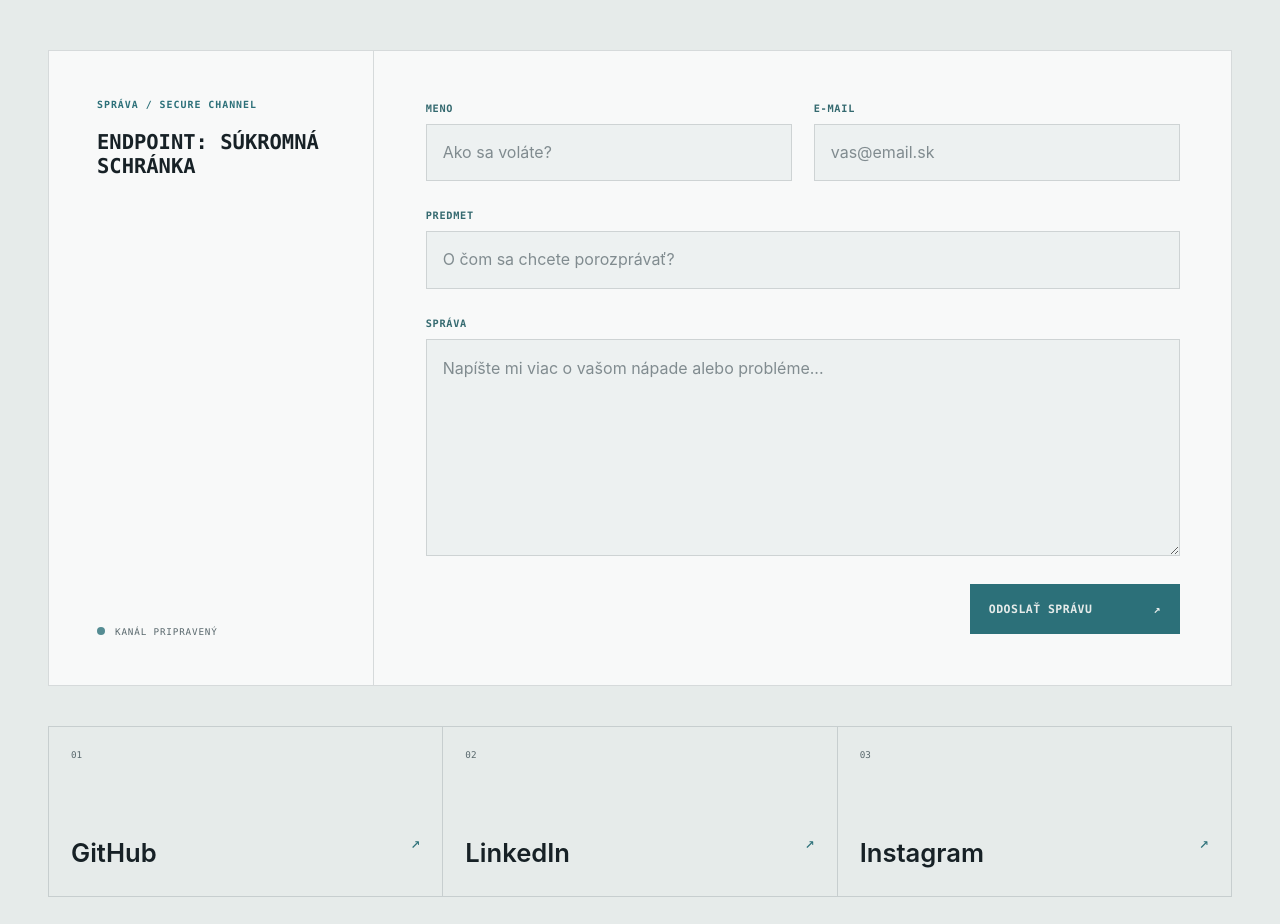
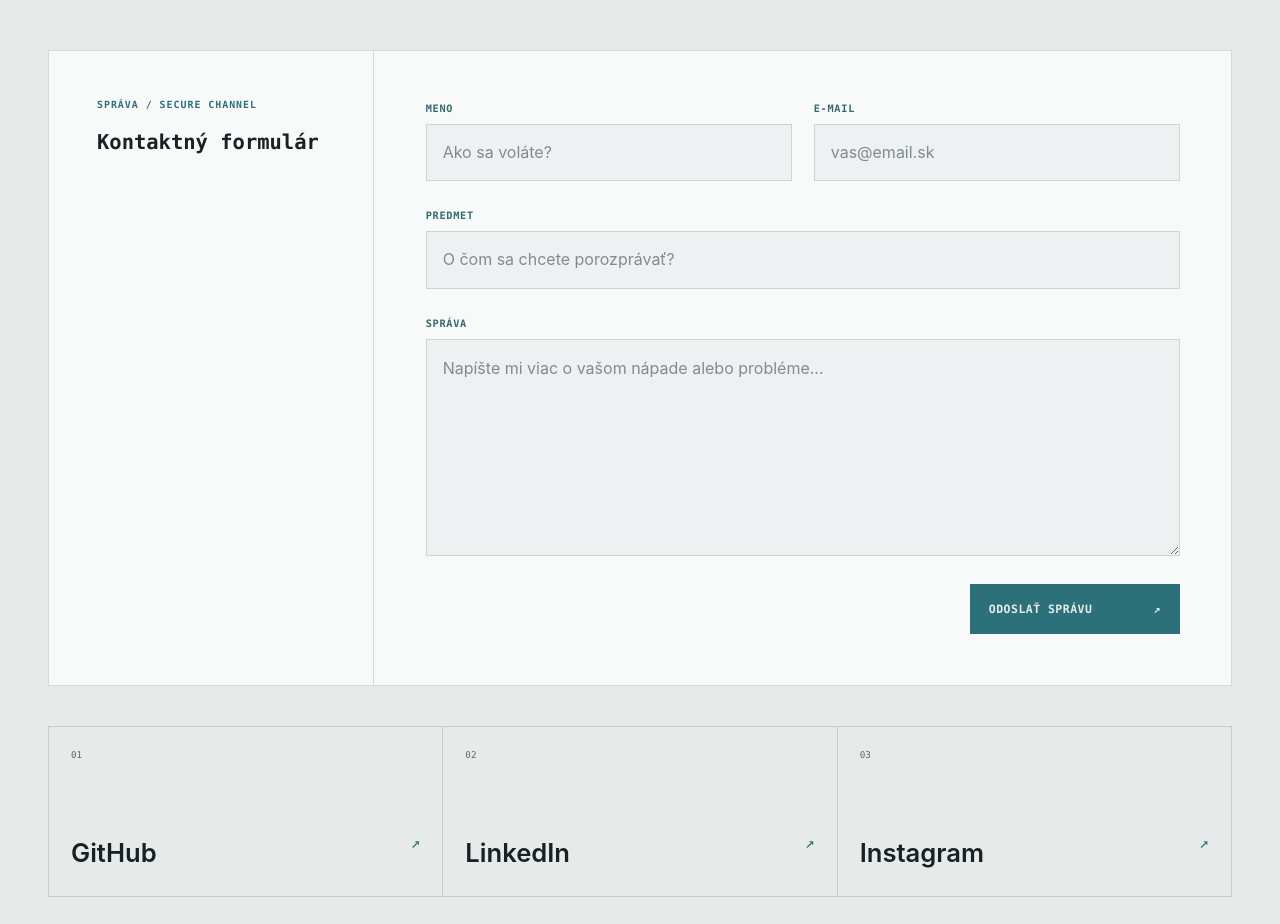
Before and after one commit to DominikPalo/dominikpalo.github.io, a React (Vite) app: page / in a window 1280 px wide. Shown: the part 7100-8024 px from the top of the page. Built offline with nearby package versions, Linux system fonts and the light colour scheme.

Commit message:
Simplify contact form heading

```diff
--- a/app/globals.css
+++ b/app/globals.css
@@ -1335,23 +1335,6 @@ html[data-theme="dark"] .theme-icon-dark {
   color: var(--white);
   font: 650 clamp(1rem, 1.6vw, 1.35rem) var(--font-mono);
   overflow-wrap: anywhere;
-}
-
-.contact-channel-status {
-  display: flex;
-  align-items: center;
-  gap: 10px;
-  color: var(--muted);
-  font: 550 0.58rem var(--font-mono);
-  letter-spacing: 0.09em;
-}
-
-.contact-channel-status span {
-  width: 8px;
-  height: 8px;
-  border-radius: 50%;
-  background: var(--cyan);
-  opacity: 0.8;
 }
 
 .contact-form {
--- a/app/page.tsx
+++ b/app/page.tsx
@@ -194,8 +194,7 @@ const copy = {
     contactBody:
       "Ak máte otázku, nápad na spoluprácu alebo sa chcete porozprávať o technológiách či maker projektoch, napíšte mi.",
     contactFormLabel: "SPRÁVA / SECURE CHANNEL",
-    contactFormEndpoint: "ENDPOINT: SÚKROMNÁ SCHRÁNKA",
-    contactFormReady: "KANÁL PRIPRAVENÝ",
+    contactFormEndpoint: "Kontaktný formulár",
     contactName: "Meno",
     contactNamePlaceholder: "Ako sa voláte?",
     contactEmail: "E-mail",
@@ -388,8 +387,7 @@ const copy = {
     contactBody:
       "If you have a question, an idea for collaboration, or simply want to talk about technology or maker projects, send me a message.",
     contactFormLabel: "MESSAGE / SECURE CHANNEL",
-    contactFormEndpoint: "ENDPOINT: PRIVATE INBOX",
-    contactFormReady: "CHANNEL READY",
+    contactFormEndpoint: "Contact form",
     contactName: "Name",
     contactNamePlaceholder: "What should I call you?",
     contactEmail: "Email",
@@ -1094,10 +1092,6 @@ export default function Home() {
                 <span className="contact-channel-label">{t.contactFormLabel}</span>
                 <strong>{t.contactFormEndpoint}</strong>
               </div>
-              <div className="contact-channel-status">
-                <span aria-hidden="true" />
-                {t.contactFormReady}
-              </div>
             </div>
 
             <form
```
